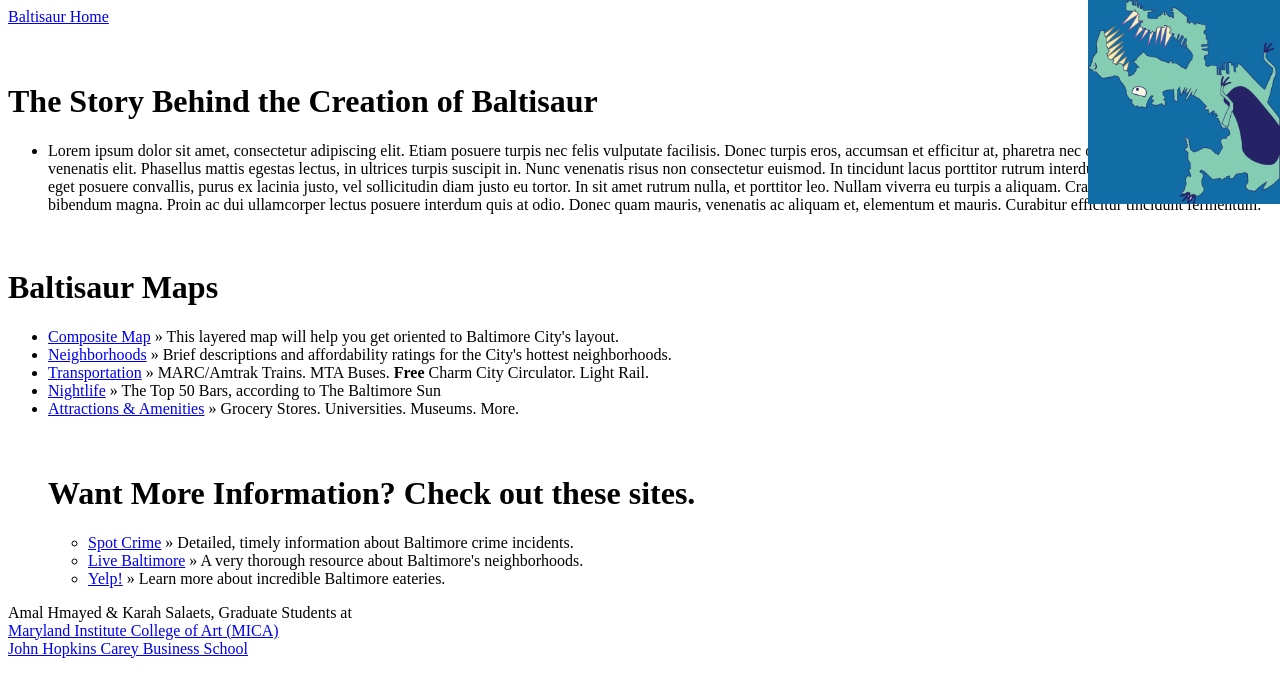
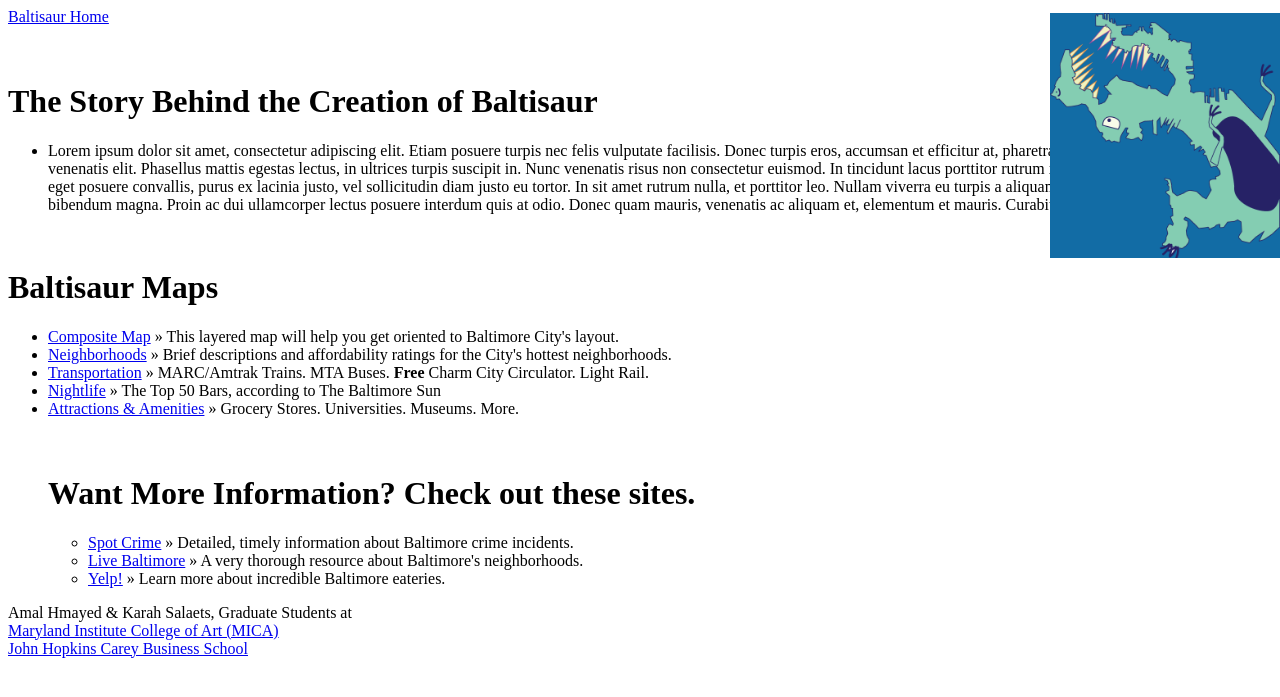
Before and after one commit to Karahmel/Baltisaur, a Jekyll site: the page built from index.html, in a window 1280 px wide. Shown: the top 697 px of the page. Built offline with Jekyll 4.4.1, drawn with Linux system fonts in a browser that asks for light colours; Markdown is read by kramdown in place of the engine named in the settings.

Commit message:
Update default.html

```diff
--- a/_layouts/default.html
+++ b/_layouts/default.html
@@ -18,7 +18,7 @@
 </head>
 <body>
 
-<img style="margin-left: 10px;position: absolute; top: 0; right: 0;" src="{{ site.url }}/Baltisaur/images/baltisaur.jpeg" width="15%" >
+<img style="margin-left: 10px;position: absolute; top: 13px; right: 0;" src="{{ site.url }}/Baltisaur/images/baltisaur.jpeg" width="18%" >
 <!-- ClickTale Top part -->
 <script type="text/javascript">
 var WRInitTime=(new Date()).getTime();
```
